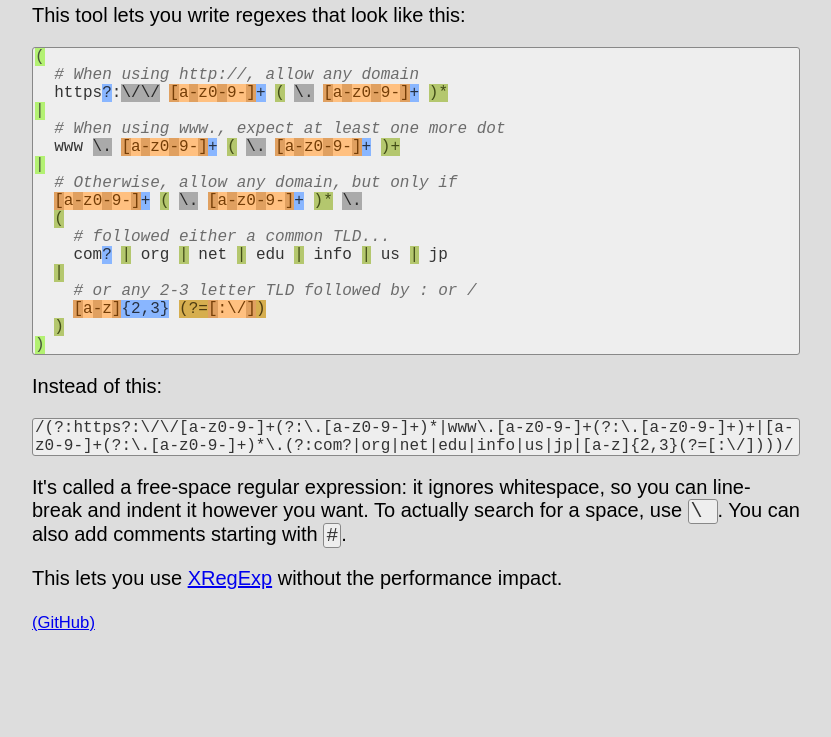
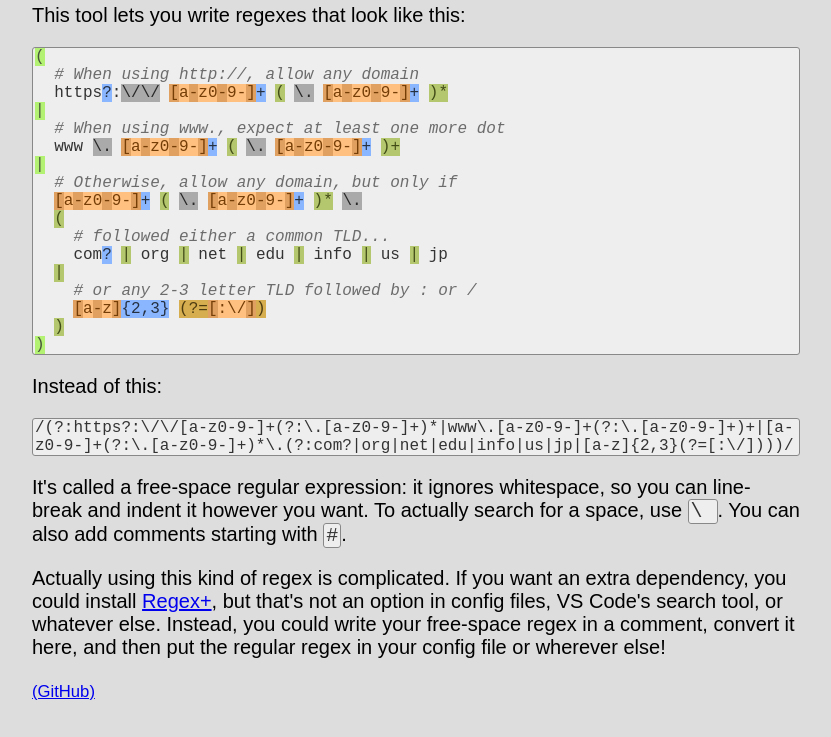
Before and after one commit to Zarel/regexfree, a website: page index.html in a window 1280 px wide. Shown: the part 474-1211 px from the top of the page, without its empty margins (224-1055 px from the left). Before the commit the page ends 1142 px from the top, so only its background shows below. Drawn offline with Linux system fonts and the light colour scheme.

Commit message:
Better explanation of why to use it

```diff
--- a/index.html
+++ b/index.html
@@ -154,7 +154,7 @@ code {
     It's called a free-space regular expression: it ignores whitespace, so you can line-break and indent it however you want. To actually search for a space, use <code>\&nbsp;</code>. You can also add comments starting with <code>#</code>.
   </p>
   <p>
-    This lets you use <a href="https://github.com/slevithan/xregexp" target="_blank">XRegExp</a> without the performance impact.
+    Actually using this kind of regex is complicated. If you want an extra dependency, you could install <a href="https://github.com/slevithan/regex" target="_blank">Regex+</a>, but that's not an option in config files, VS Code's search tool, or whatever else. Instead, you could write your free-space regex in a comment, convert it here, and then put the regular regex in your config file or wherever else!
   </p>
   <p>
     <small><a href="https://github.com/Zarel/regexfree" target="_blank">(GitHub)</a></small>
```
